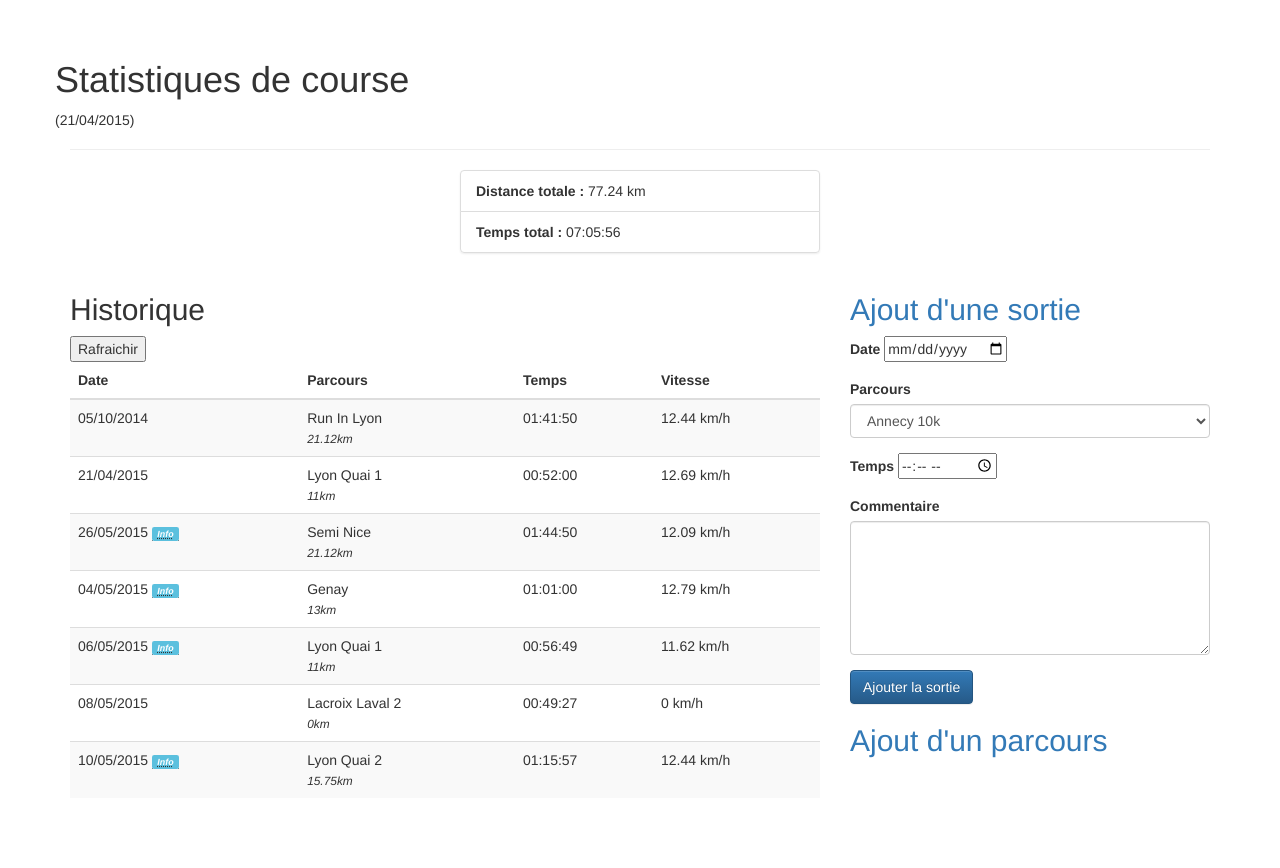
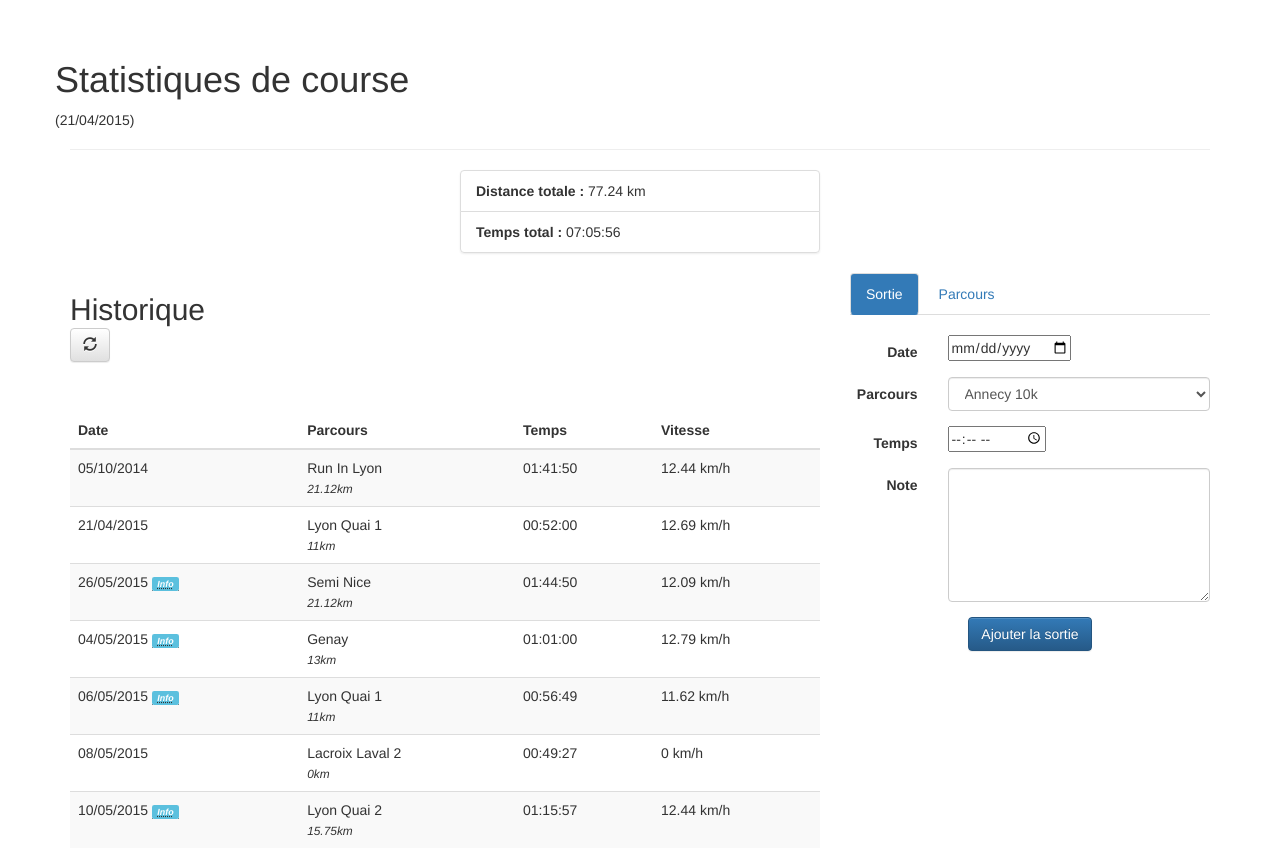
Before and after one commit to azboul/CoursesStats, a PHP site: page /index_Courses.php in a window 1280 px wide. Before the commit the page ends 818 px from the top, so only its background shows below. Run offline with PHP 8.4, Linux system fonts and the light colour scheme; data comes from the database, SQL or seed files in the repository; some libraries are stand-ins or nearby versions.

Commit message:
Commit taff

```diff
--- a/index_Courses.php
+++ b/index_Courses.php
@@ -19,7 +19,6 @@ catch(Exception $e) {
         <meta charset="utf-8" />
 	    <meta name="viewport" content="width=device-width, initial-scale=1">
 
-        <link rel="stylesheet" type="text/css" href="style.css" />
         <!--<link rel="stylesheet" type="text/css" media="all" href="http://assets.ubuntu.com/sites/guidelines/css/latest/ubuntu-styles.css"/>-->
 
         <!-- Latest compiled and minified CSS -->
@@ -27,6 +26,8 @@ catch(Exception $e) {
 
 		<!-- Optional theme -->
 		<link rel="stylesheet" href="https://maxcdn.bootstrapcdn.com/bootstrap/3.3.4/css/bootstrap-theme.min.css">
+
+        <link rel="stylesheet" type="text/css" href="style.css" />
 		</head>
     <body>
     	<div class="container">
@@ -57,6 +58,7 @@ $genQuery->finalize();
 						<li class="list-group-item"><b>Distance totale : </b><?php echo $sumDist ?> km</li>
 						<li class="list-group-item"><b>Temps total : </b><?php echo $sumTime?></li>
 					</ul>
+
 				</div>
 				<div class="col-md-4"></div>
 			</div>
@@ -65,10 +67,17 @@ $genQuery->finalize();
 <!-- Historique
 ================================================== -->
 				<div class="col-md-8">
-					<h2 class="sub-header">Historique</h2>
-					<form action="refresh_Table.php" method="post">
-						<input type="submit" value="Rafraichir">
-					</form>
+
+
+
+
+
+<h2>Historique <span><form action="refresh_Table.php" method="post" class="no-linebreak">
+						<button type="submit" class="btn btn-default"><span class="glyphicon glyphicon glyphicon-refresh" aria-hidden="true"></span></button>
+					</form></span></h2>
+
+					<br />
+					<br />
 					<div class="table-responsive">
 						<table class="table table-striped">
 							<thead>
@@ -127,20 +136,98 @@ $allDBQuery->finalize();
 ================================================== -->
 
 				<div class="col-md-4">
+					<!--<h2>Nouveau</h2>-->
+
+<div role="tabpanel">
+
+  <!-- Nav tabs -->
+  <ul class="nav nav-tabs nav-pills" role="tablist">
+    <li role="presentation" class="active"><a href="#AjoutSortie" aria-controls="AjoutSortie" role="tab" data-toggle="tab">Sortie</a></li>
+    <li role="presentation"><a href="#AjoutParcours" aria-controls="AjoutParcours" role="tab" data-toggle="tab">Parcours</a></li>
+ </ul>
+
+ 	<br />
+
+  <!-- Tab panes -->
+  <div class="tab-content">
+    <div role="tabpanel" class="tab-pane active" id="AjoutSortie">
+
+					<form action="record_Sortie.php" method="post" class="form-horizontal">
+							<fieldset>
+								<div class="form-group">
+									<label for="sortieDate" class="col-sm-3 control-label">Date</label>
+									<div class="col-sm-9"><input name="sortieDate" id="sortieDate" type="date" tabIndex="1" placeholder="JJ/MM/YYYY"></div>
+								</div>
+								<div class="form-group">
+									<label for="sortieId" class="col-sm-3 control-label">Parcours</label>
+									<div class="col-sm-9"><select name="sortieId" id="sortieId" tabIndex="2" class="form-control">
+
+<?php
+$nomParcoursQuery = $theDatabase->query('select Nom from Parcours');
+while ($row = $nomParcoursQuery->fetchArray()) {
+?>
+										<option ><?php echo( htmlspecialchars($row[0]));?></option>
+<?php
+}
+$nomParcoursQuery->finalize();
+?>
+									</select></div>
+								</div>
+								<div class="form-group">
+									<label for="sortieTime" class="col-sm-3 control-label">Temps</label>
+									<div class="col-sm-9"><input name="sortieTime" id="sortieTime" type="time" tabIndex="3" placeholder="HH:MM:SS"></div>
+								</div>
+								<div class="form-group">
+									<label for="sortieComment" class="col-sm-3 control-label">Note</label>
+									<div class="col-sm-9"><textarea name="sortieComment" id="sortieComment" cols="20" rows="6" tabIndex="4" class="form-control"></textarea></div>
+								</div>
+								<p class="text-center"><input class="btn btn-primary" type="submit" value="Ajouter la sortie" tabindex="5"></p>
+							</fieldset>
+						</form>
+
+
+	</div>
+    <div role="tabpanel" class="tab-pane " id="AjoutParcours">
+
+						<form action="record_Parcours.php" method="post" class="form-horizontal">
+								<div class="form-group">
+									<label for="parcoursNom" class="col-sm-3 control-label">Nom</label>
+									<div class="col-sm-9"><input name="parcoursNom" id="parcoursNom" tabIndex="6"></div>
+								</div>
+								<div class="form-group">
+									<label for="parcoursLieux" class="col-sm-3 control-label">Lieux</label>
+									<div class="col-sm-9"><input name="parcoursLieux" id="parcoursLieux" tabIndex="7" autocomplete="on"></div>
+								</div>
+								<div class="form-group">
+									<label for="parcoursDistance" class="col-sm-3 control-label">Distance</label>
+									<div class="col-sm-9"><input name="parcoursDistance" id="parcoursDistance" tabIndex="8"></div>
+								</div>
+								<div class="form-group">
+									<label for="parcoursComment" class="col-sm-3 control-label">Note</label>
+									<div class="col-sm-9"><textarea name="parcoursComment" id="parcoursComment" cols="20" rows="6" tabIndex="9" class="form-control"></textarea></div>
+								</div>
+
+								<p class="text-center"><input class="btn btn-primary" type="submit" value="Ajouter le parcours" tabindex="10"></p>
+						</form>
+
+	</div>
+  </div>
+
+</div>
+  <!--
+
 					<div>
 
-<div class="accordion" id="accordion2">
-  <div class="accordion-group">
-    <div class="accordion-heading">
-      <a class="accordion-toggle" data-toggle="collapse" data-parent="#accordion2" href="#collapseOne">
-
-						<h2>Ajout d'une sortie</h2>
-
-      </a>
+<div class="panel-group" id="accordion" role="tablist" aria-multiselectable="true">
+  <div class="panel panel-default">
+    <div class="panel-heading" role="tab" id="headingOne">
+      <h4 class="panel-title">
+        <a data-toggle="collapse" data-parent="#accordion" href="#collapseOne" aria-expanded="false" aria-controls="collapseOne">Ajout d'une sortie
+        </a>
+      </h4>
     </div>
-    <div id="collapseOne" class="accordion-body collapse in">
-      <div class="accordion-inner">
-
+    <div id="collapseOne" class="panel-collapse collapse" role="tabpanel" aria-labelledby="headingOne">
+      <div class="panel-body">
 						<form action="record_Sortie.php" method="post"><a name="record_Sortie"></a>
 							<fieldset>
 								<div class="form-group">
@@ -174,19 +261,22 @@ $nomParcoursQuery->finalize();
 							</fieldset>
 						</form>
 
+						</div>
+
       </div>
     </div>
   </div>
-  <div class="accordion-group">
-    <div class="accordion-heading">
-      <a class="accordion-toggle" data-toggle="collapse" data-parent="#accordion2" href="#collapseTwo">
 
-						<h2>Ajout d'un parcours</h2><a name="record_Parcours"></a>
 
-      </a>
-    </div>
-    <div id="collapseTwo" class="accordion-body collapse">
-      <div class="accordion-inner">
+					  <div class="panel panel-default">
+						<div class="panel-heading" role="tab" id="headingTwo">
+						  <h4 class="panel-title">
+							<a class="collapsed" data-toggle="collapse" data-parent="#accordion" href="#collapseTwo" aria-expanded="false" aria-controls="collapseTwo">Ajout d'un parcours
+							</a>
+						  </h4>
+						</div>
+						<div id="collapseTwo" class="panel-collapse collapse" role="tabpanel" aria-labelledby="headingTwo">
+						  <div class="panel-body">
 
 						<form action="record_Parcours.php" method="post">
 							<fieldset>
@@ -215,7 +305,9 @@ $nomParcoursQuery->finalize();
     </div>
   </div>
 </div>
+-->
 
+					</div>
 
 					</div>
 				</div>
@@ -224,7 +316,7 @@ $nomParcoursQuery->finalize();
 			<!-- jQuery (necessary for Bootstrap's JavaScript plugins) -->
 			<script src="https://ajax.googleapis.com/ajax/libs/jquery/1.11.2/jquery.min.js"></script>
 			<!-- Include all compiled plugins (below), or include individual files as needed -->
-			<script src="js/bootstrap.min.js"></script>
+			<script src="http://maxcdn.bootstrapcdn.com/bootstrap/3.3.4/js/bootstrap.min.js"></script>
 		</div>
     </body>
 </html>
```
